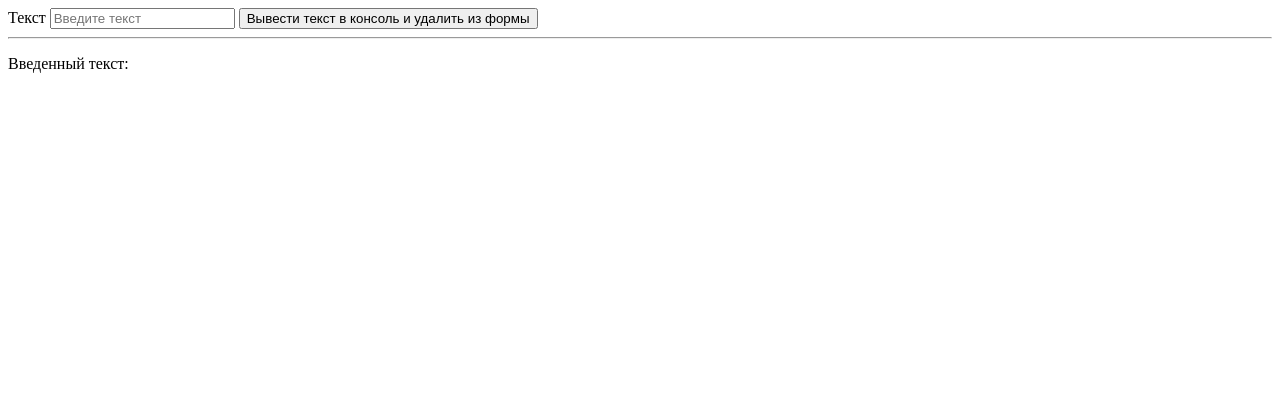
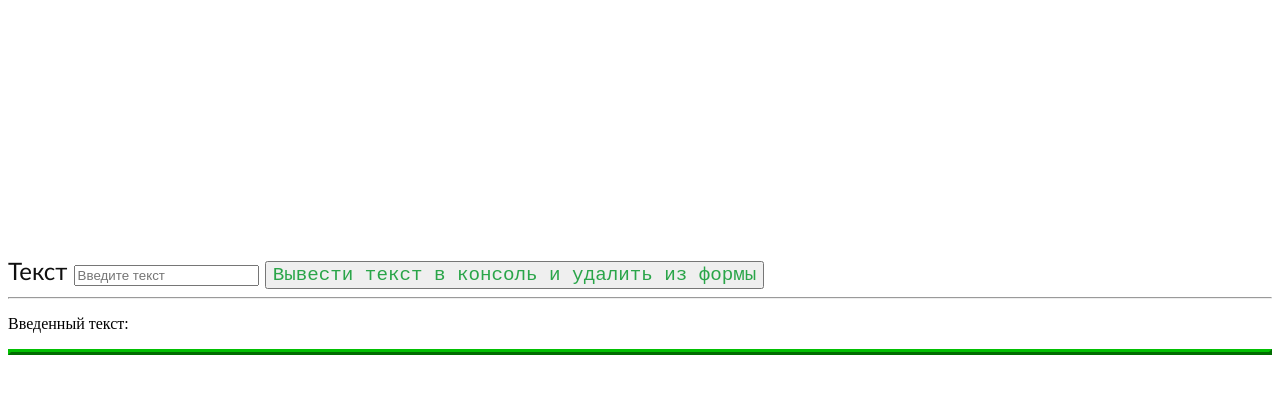
Before and after one commit to Dorigoray/Module8, a plain HTML site: page task5/index.html in a window 1280 px wide. Drawn offline with Linux system fonts and the light colour scheme.

Commit message:
fix task5

```diff
--- a/task5/index.html
+++ b/task5/index.html
@@ -3,14 +3,16 @@
 <head>
     <meta charset="UTF-8">
     <title>JS-Start. 3 задача</title>
+
+       <link href="style.css" rel="stylesheet" type="text/css">
 </head>
 <body>
 <form action="#">
     <label>
         Текст
-        <input type="text" placeholder="Введите текст">
+        <input type="text" id="input" placeholder="Введите текст">
     </label>
-    <button type="submit">
+    <button type="submit" id="button">
         Вывести текст в консоль и удалить из формы
     </button>
 </form>
--- a/task5/script.js
+++ b/task5/script.js
@@ -1,16 +1,14 @@
-let button = document.querySelector('#button');
-let inputt = document.querySelector('#input');
-let duplicate = document.querySelector('#duplicateField');
+const buttonid = document.querySelector('#button');
+const inputid = document.querySelector('#input');
+const duplicate = document.querySelector('#duplicateField');
 
-inputt.addEventListener('keydown', (event) => {
-    inputt.value = duplicate;
-
+inputid.addEventListener('keyup',(event) => {
+    duplicate.textContent = inputid.value;
 })
 
-button.addEventListener('click', (event) => {
-
+buttonid.addEventListener('click', (event) => {
     event.preventDefault();
-    console.log(inputt.value);
-    inputt.value = "";
+    console.log(inputid.value);
     duplicate.textContent = "";
+    inputid.value = "";
 })
--- /dev/null
+++ b/task5/style.css
@@ -0,0 +1,36 @@
+body {
+ background-color: rgb(255, 255, 255);
+ background-size: 50% 50%;
+ height: 1000;
+ margin-top: 20%;
+}
+
+
+label {
+    top: 82px;
+    left: 150px;
+    bottom: 0px;
+    right: 0px;
+    font-size: 150%;
+    font-family: 'Gill Sans', 'Gill Sans MT', Calibri, 'Trebuchet MS', sans-serif;
+    color: rgb(15, 15, 15);
+}
+
+    button {
+    font-size: 120%;
+    font-family: 'Courier New', Courier, monospace;
+    color: rgb(42, 165, 73);
+    }
+
+
+p#duplicateField {
+    top: 82px;
+    left: 10x;
+    bottom: 100px;
+    right: 10px;
+
+    overflow: hidden;
+    border-width: 5px 33x 10px 5px;
+    border-style: outset;
+    border-color:rgb(2, 192, 2);
+}
```
